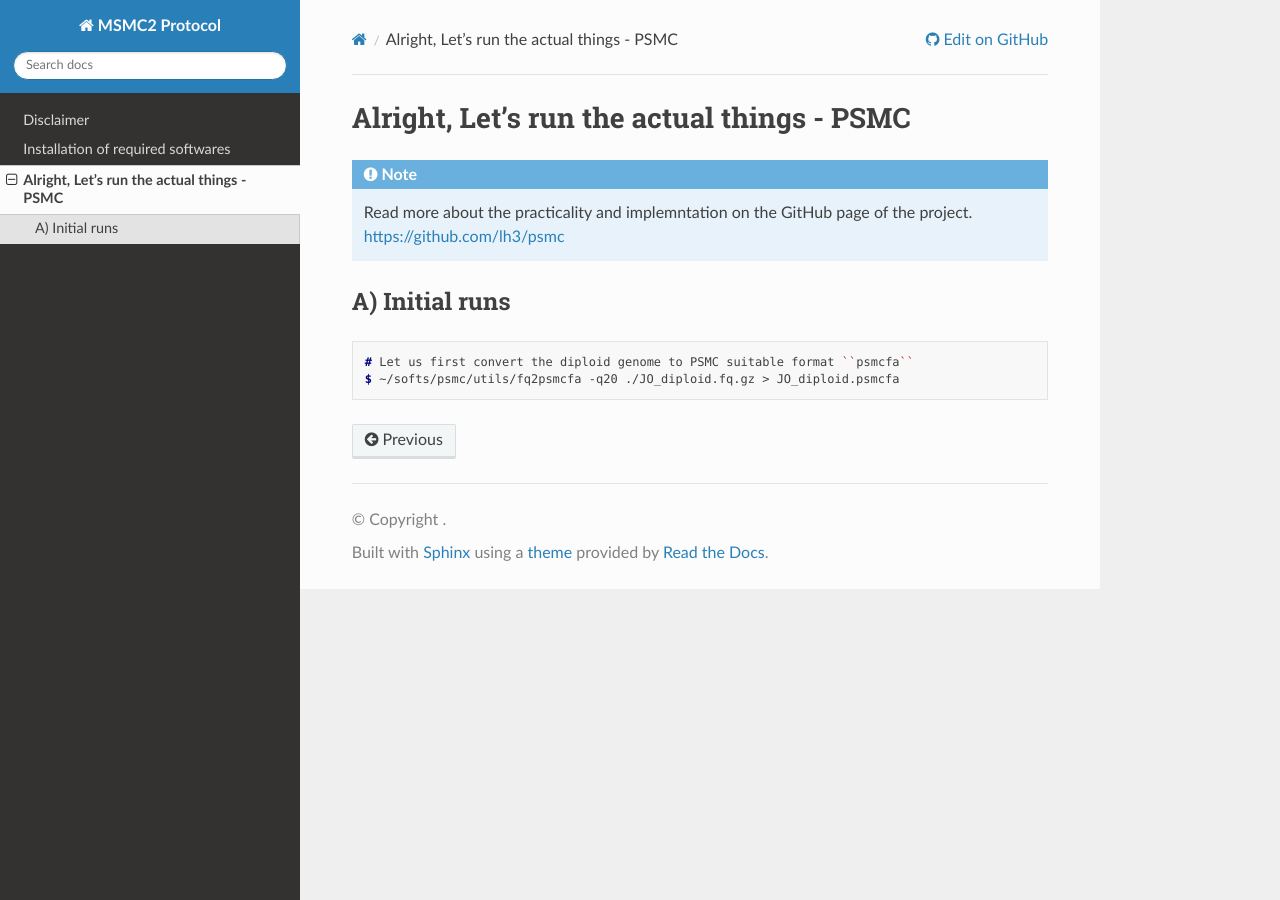
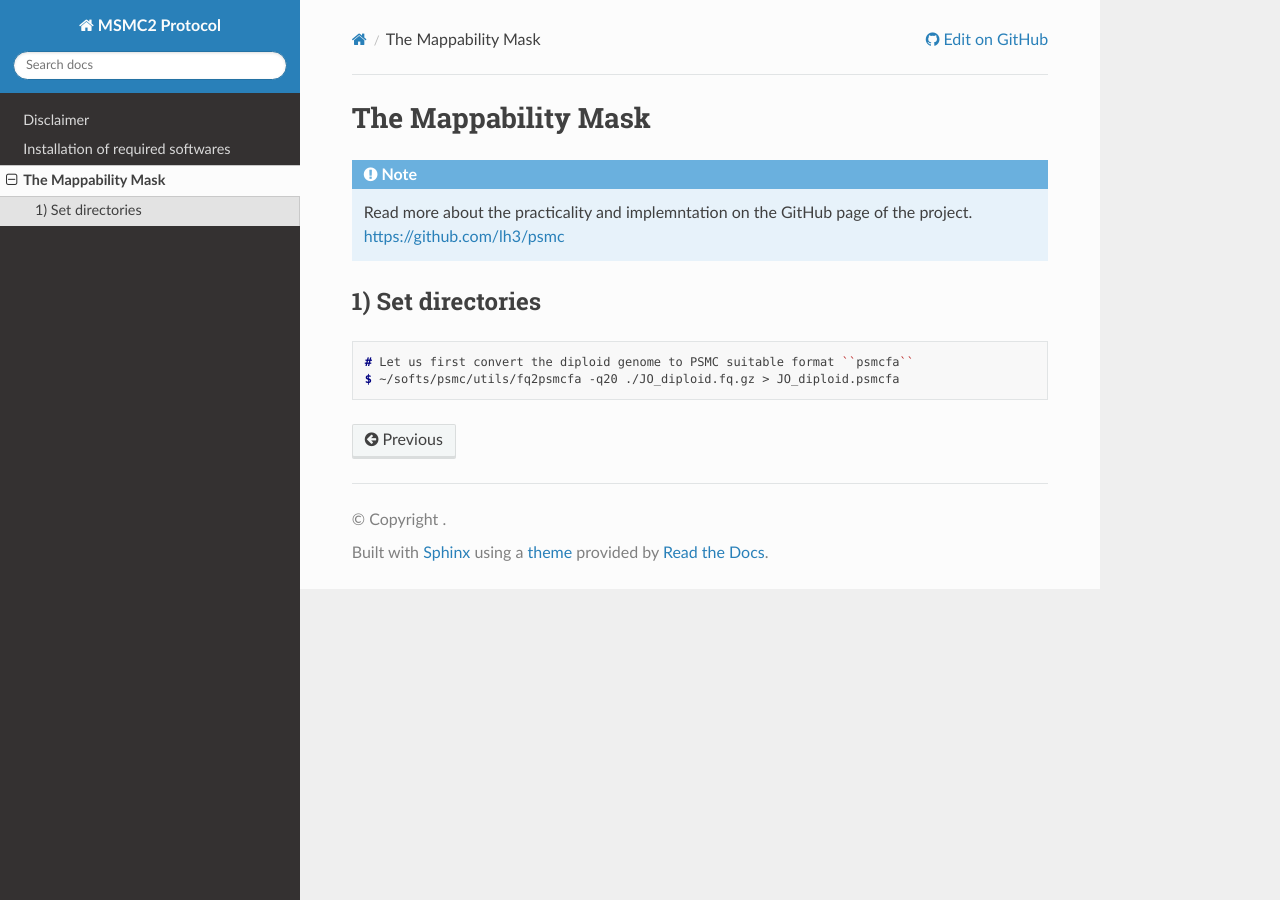
Before and after one commit to hoyosmanuel/MSMC2-Protocol, a Sphinx documentation site: the page built from docs/source/02_Data_Pre-Processing.rst, in a window 1280 px wide. Built offline with Sphinx 7.4.7 and the Read the Docs theme 3.1.0, drawn with Linux system fonts in a browser that asks for light colours.

Commit message:
Update 02_Data_Pre-Processing.rst

```diff
--- a/docs/source/02_Data_Pre-Processing.rst
+++ b/docs/source/02_Data_Pre-Processing.rst
@@ -1,4 +1,4 @@
-Alright, Let's run the actual things - PSMC
+The Mappability Mask
 ==============================================
 
 .. note::
@@ -6,8 +6,8 @@ Alright, Let's run the actual things - PSMC
  Read more about the practicality and implemntation on the GitHub page of the project. https://github.com/lh3/psmc
 
 
-A) Initial runs
-----------------
+1) Set directories
+--------------------
 
 .. code-block:: console
 
```
